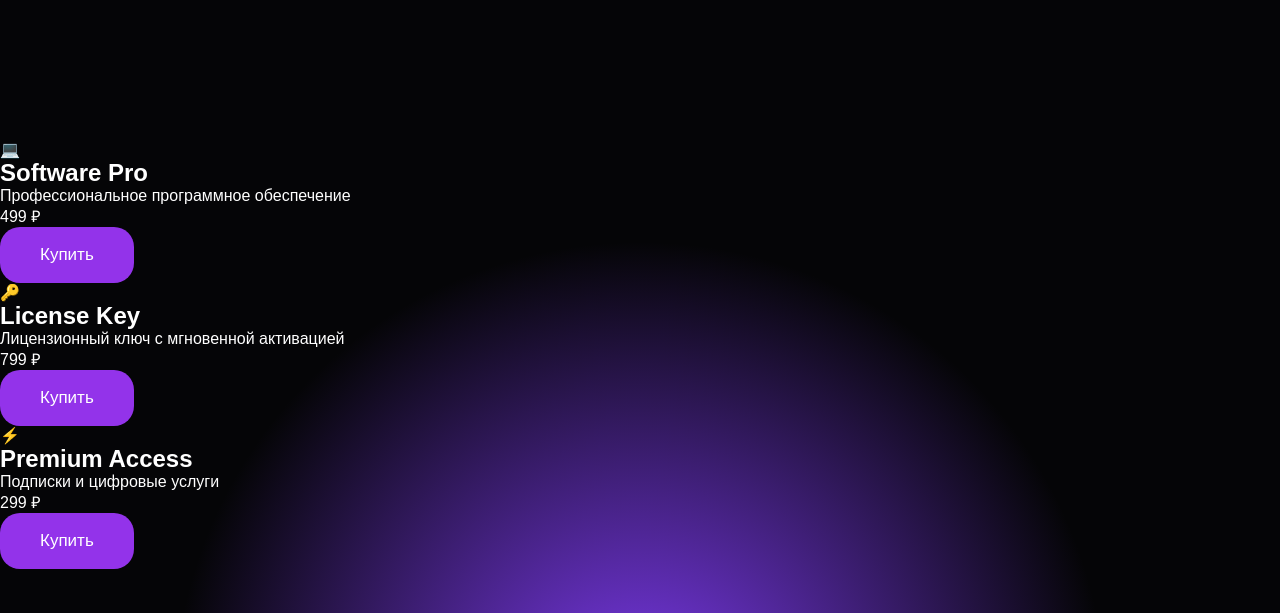
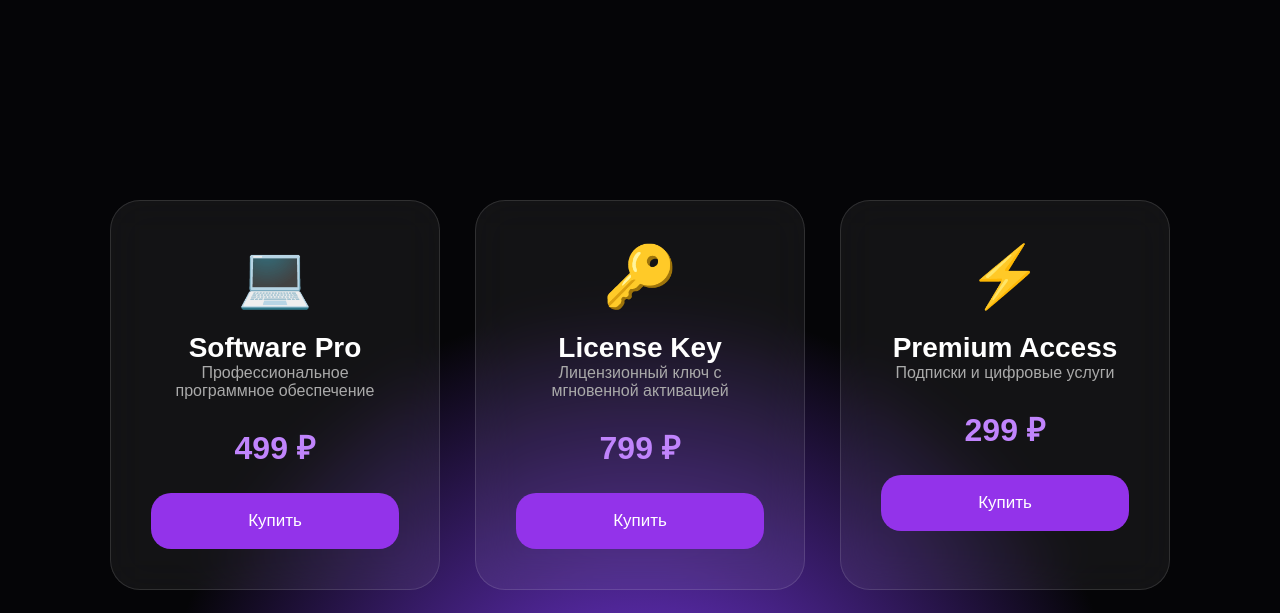
Before and after one commit to ytxomik/Auronex, a plain HTML site: page shop.html in a window 1280 px wide. Shown: the part 710-1323 px from the top of the page. Drawn offline with Linux system fonts and the light colour scheme.

Commit message:
style.css

```diff
--- a/css/style.css
+++ b/css/style.css
@@ -549,3 +549,86 @@ footer {
     position: relative;
     z-index: 10;
 }
+.products {
+
+    display:flex;
+    justify-content:center;
+    gap:35px;
+    padding:60px 8%;
+    flex-wrap:wrap;
+
+}
+
+
+.product-card {
+
+    width:330px;
+    padding:40px;
+
+    text-align:center;
+
+    border-radius:30px;
+
+    background:rgba(255,255,255,.06);
+
+    border:1px solid rgba(255,255,255,.12);
+
+    backdrop-filter:blur(20px);
+
+    transition:.4s;
+
+}
+
+
+.product-card:hover {
+
+    transform:translateY(-15px);
+
+    border-color:#c084fc;
+
+    box-shadow:
+    0 20px 60px rgba(168,85,247,.35);
+
+}
+
+
+.icon {
+
+    font-size:60px;
+    margin-bottom:20px;
+
+}
+
+
+.product-card h2 {
+
+    font-size:28px;
+
+}
+
+
+.product-card p {
+
+    color:#aaa;
+
+}
+
+
+.price {
+
+    margin:25px;
+
+    font-size:32px;
+
+    color:#c084fc;
+
+    font-weight:900;
+
+}
+
+
+.product-card button {
+
+    width:100%;
+
+}
```
